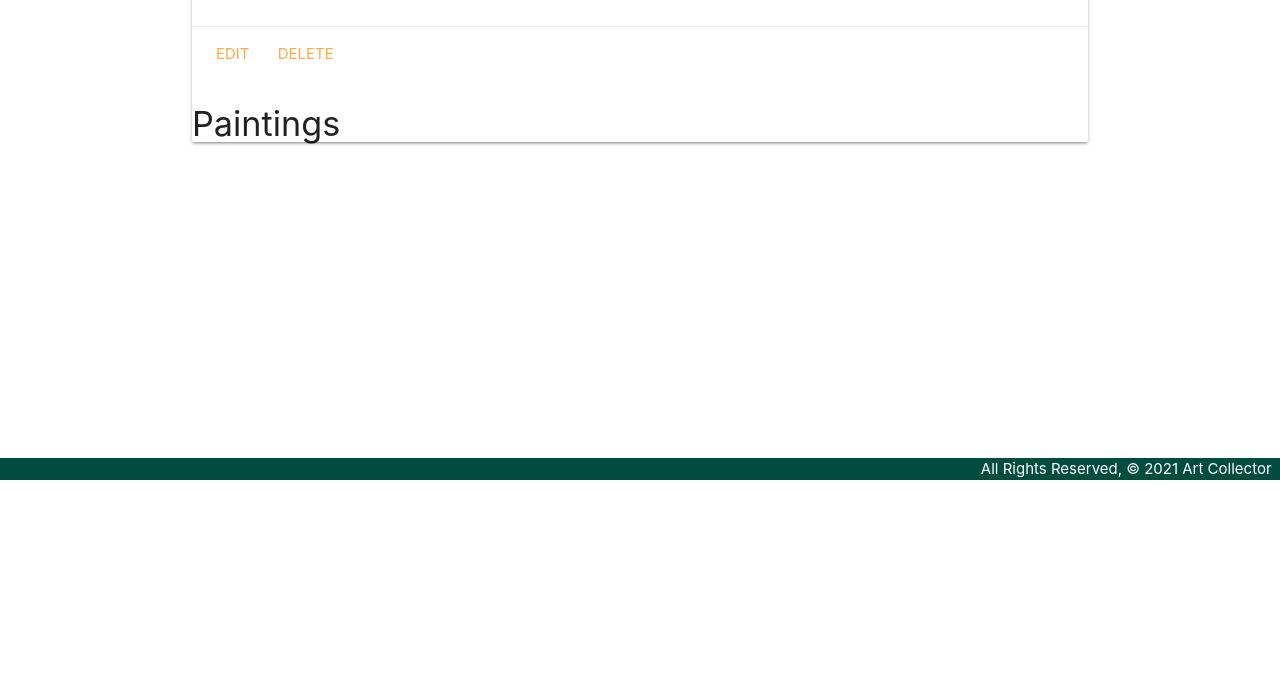
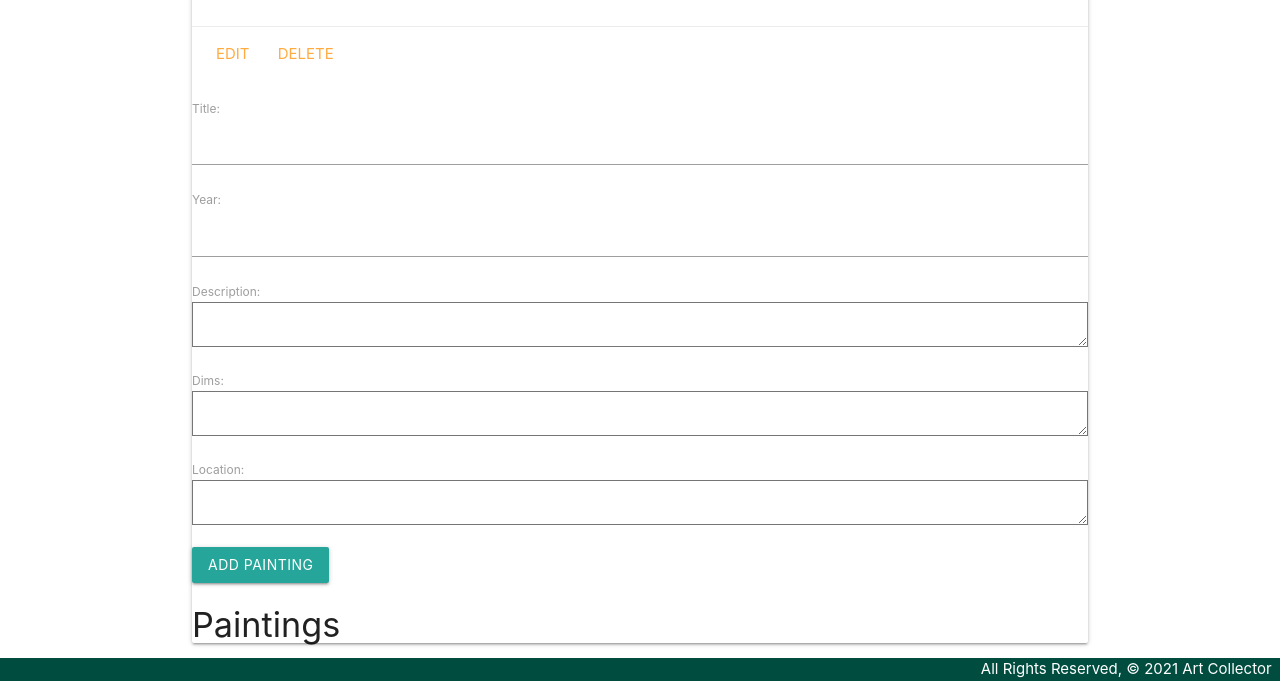
Before and after one commit to alejandracampero/painting_collector, a Django app: template main_app/templates/artists/detail.html in a window 1280 px wide. Shown: the part 320-1001 px from the top of the page. Before the commit the page ends 800 px from the top, so only its background shows below. Run offline with Django 3.2, Linux system fonts and the light colour scheme; the template is opened without the code that fills it: values that come from a table or form of the project are taken from there, others are empty.

Commit message:
add painting form

```diff
--- /dev/null
+++ b/main_app/forms.py
@@ -0,0 +1,7 @@
+from django.forms import ModelForm
+from .models import Painting
+
+class PaintingForm(ModelForm):
+  class Meta:
+    model = Painting
+    fields = ['title', 'year', 'description', 'dims', 'location']
--- a/main_app/templates/artists/detail.html
+++ b/main_app/templates/artists/detail.html
@@ -16,6 +16,11 @@
     <a href="{% url 'artists_delete' artist.id %}">Delete</a>
   </div>
     <div class="col s6">
+      <form method="post">
+      {% csrf_token %}
+      {{ painting_form.as_p }}
+      <input type="submit" class="btn" value="Add Painting">
+      </form>
       <h4>Paintings</h4>
         {% for painting in artist.painting_set.all %}
         <div>
--- a/main_app/views.py
+++ b/main_app/views.py
@@ -1,6 +1,7 @@
 from django.shortcuts import render
 from django.views.generic.edit import CreateView, UpdateView, DeleteView
 from .models import Artist
+from .forms import PaintingForm
 
 # Define the home view
 def home(request):
@@ -15,7 +16,8 @@ def artists_index(request):
 
 def artists_detail(request, artist_id):
   artist = Artist.objects.get(id=artist_id)
-  return render(request, 'artists/detail.html', { 'artist': artist })
+  painting_form = PaintingForm()
+  return render(request, 'artists/detail.html', { 'artist': artist, 'painting_form': painting_form })
 
 class ArtistCreate(CreateView):
   model = Artist
```
